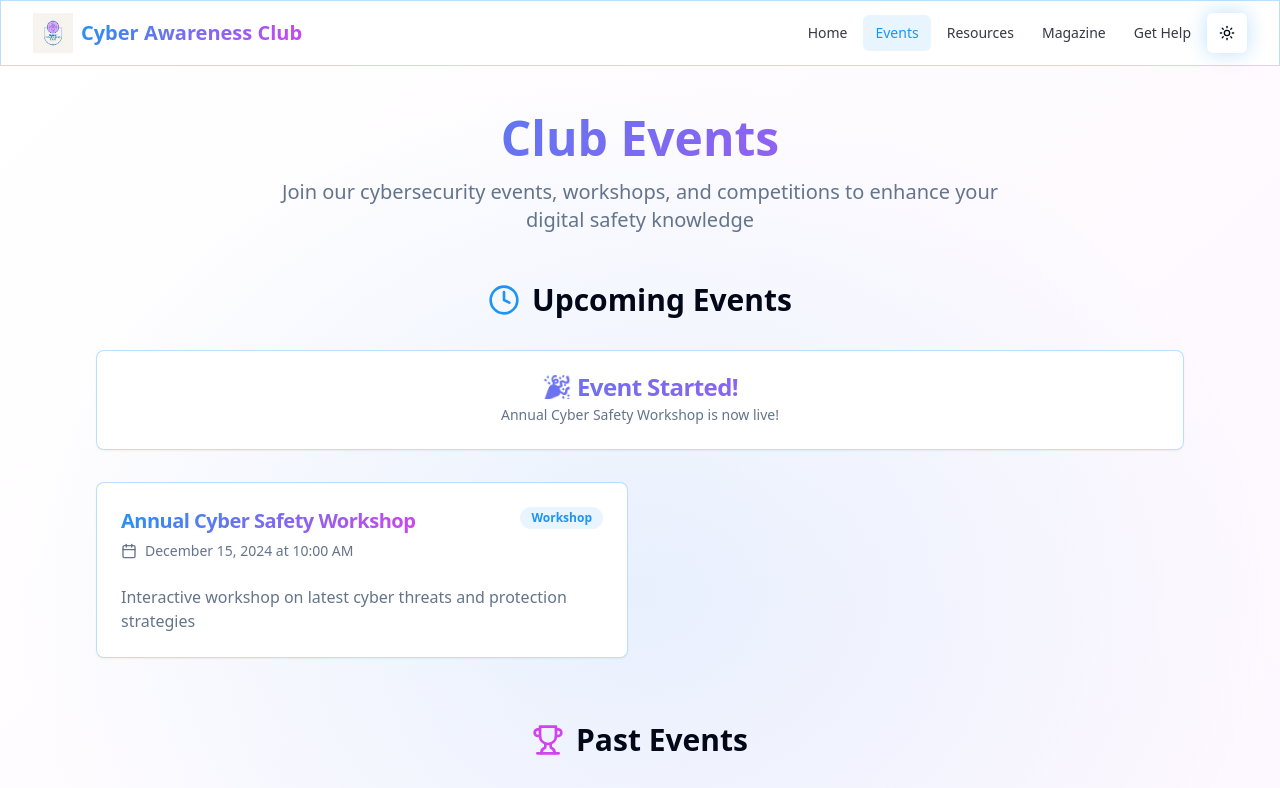
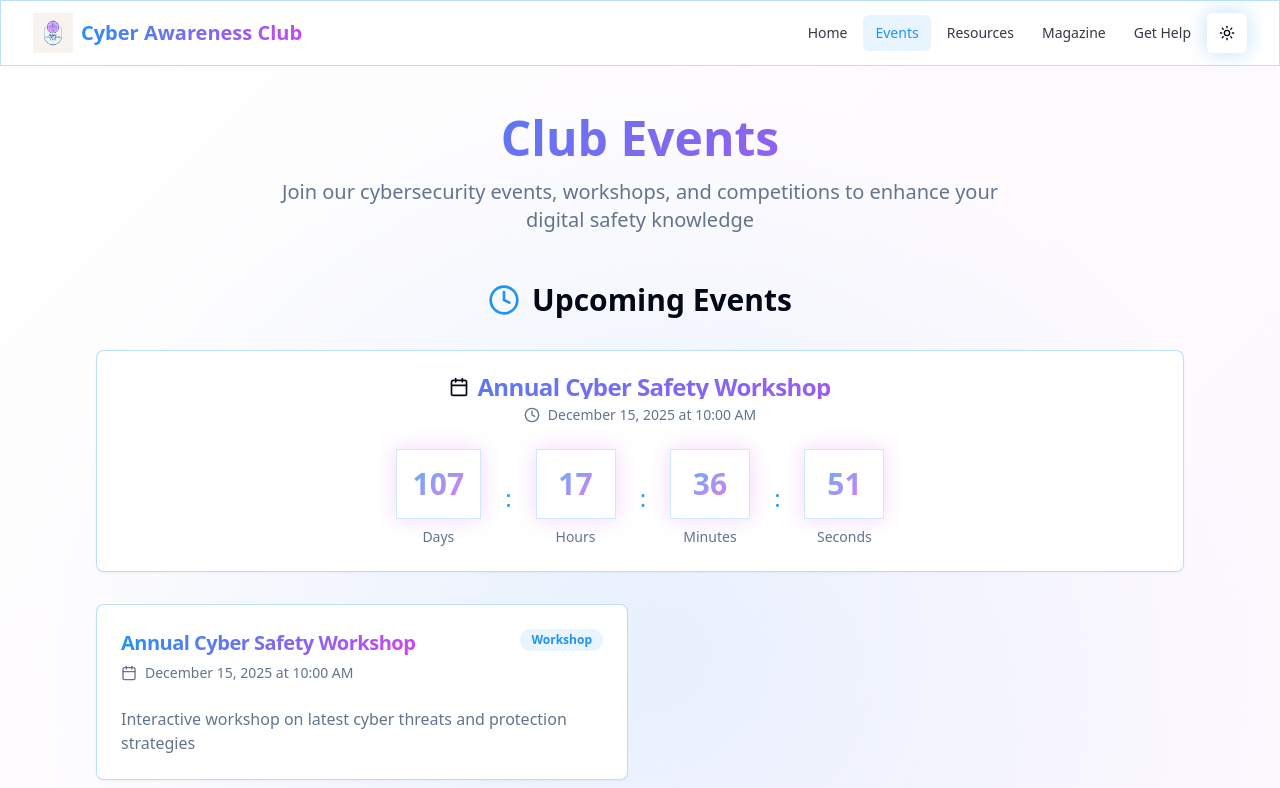
Before and after one commit to KanishkaSingh27/dps-noida-cyber-shield, a React (Vite) app: page /events in a window 1280 px wide. Shown: the top 788 px of the page. Built offline with nearby package versions, Linux system fonts and the light colour scheme.

Commit message:
Update events page timer
Change the event countdown timer to December 15th.

```diff
--- a/src/pages/Events.tsx
+++ b/src/pages/Events.tsx
@@ -4,8 +4,8 @@ import { CountdownTimer } from "@/components/countdown-timer"
 import { Calendar, Users, Trophy, Clock } from "lucide-react"
 
 export default function Events() {
-  // Example upcoming event - you can modify this date
-  const upcomingEvent = new Date("2024-12-15T10:00:00")
+  // Countdown to December 15th
+  const upcomingEvent = new Date("2025-12-15T10:00:00")
 
   const pastEvents = [
     {
@@ -23,7 +23,7 @@ export default function Events() {
     {
       id: 1,
       title: "Annual Cyber Safety Workshop",
-      date: "December 15, 2024",
+      date: "December 15, 2025",
       time: "10:00 AM",
       description: "Interactive workshop on latest cyber threats and protection strategies",
       type: "Workshop"
@@ -53,7 +53,7 @@ export default function Events() {
             <CountdownTimer
               targetDate={upcomingEvent}
               eventName="Annual Cyber Safety Workshop"
-              description="December 15, 2024 at 10:00 AM"
+              description="December 15, 2025 at 10:00 AM"
             />
           </div>
 
```
